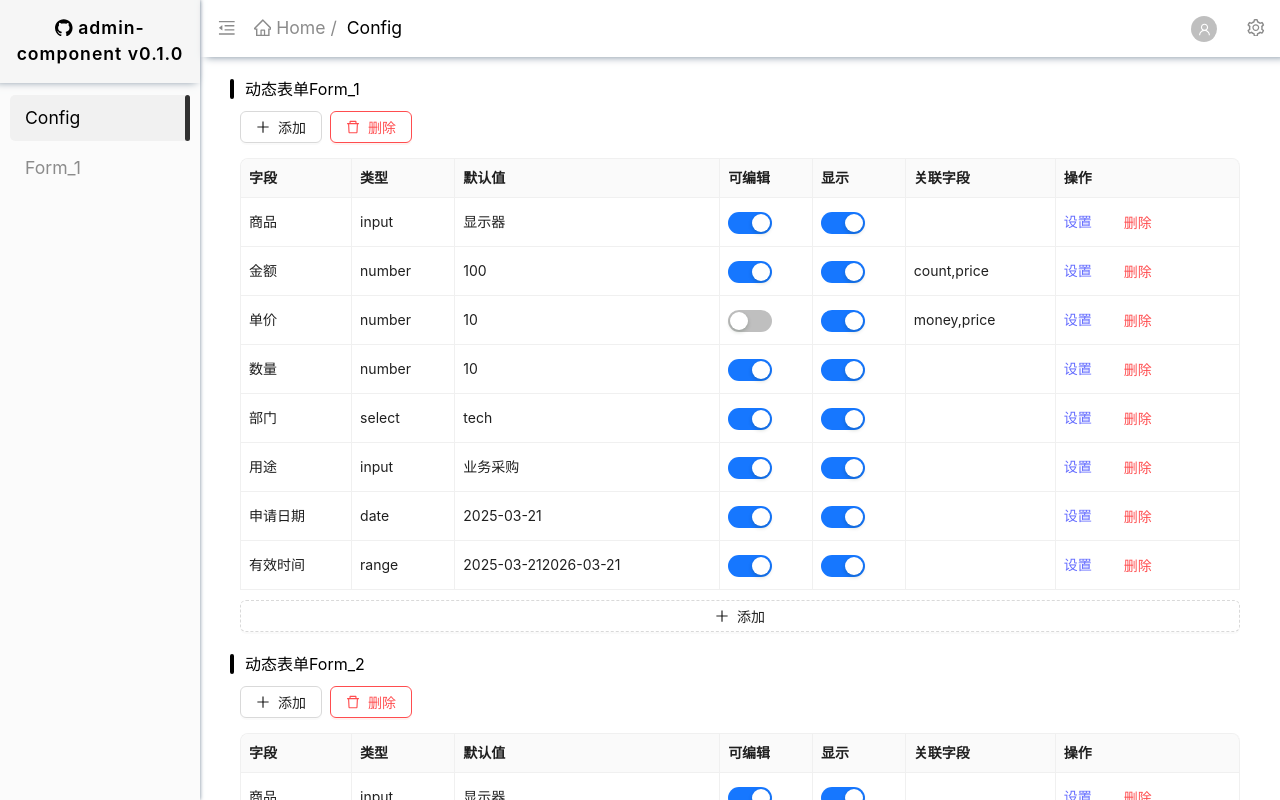
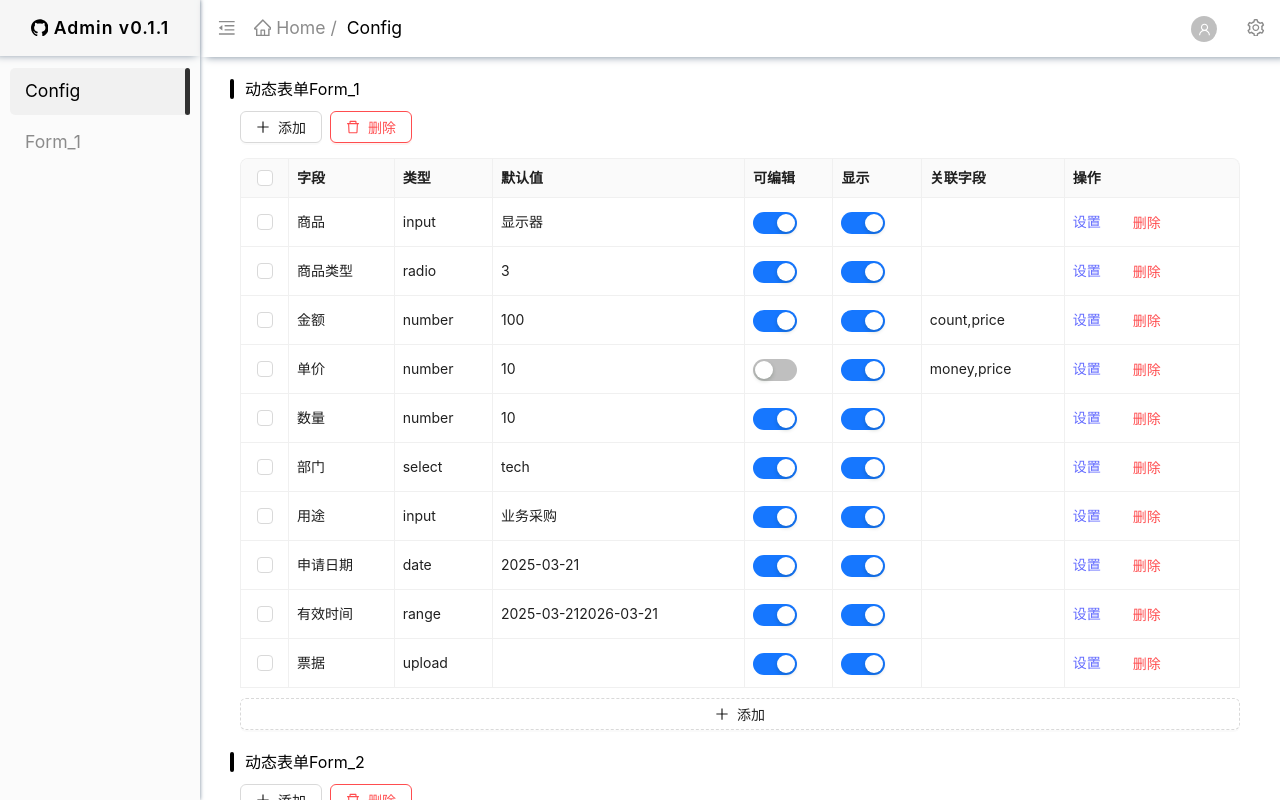
Before and after one commit to XIwE1/react-admin-component, a React (Vite) app: page / in a window 1280 px wide. Built offline with nearby package versions, Linux system fonts and the light colour scheme.

Commit message:
feat:支持radio、checkbox、upload类型的item

```diff
--- a/package.json
+++ b/package.json
@@ -1,7 +1,7 @@
 {
   "name": "react-test",
   "private": true,
-  "version": "0.1.0",
+  "version": "0.1.1",
   "type": "module",
   "scripts": {
     "dev": "vite",
--- a/src/components/Form/components/FormItem.tsx
+++ b/src/components/Form/components/FormItem.tsx
@@ -9,8 +9,10 @@ import {
   InputNumber,
   Select,
   Switch,
+  Radio,
+  Upload,
 } from "antd";
-import Radio from "antd/es/radio/radio";
+import { InboxOutlined } from "@ant-design/icons";
 
 const FormItem = (props: FormSchemaItem) => {
   const { field_key, field, extra, rules, tooltip, hidden, defaultValue } =
@@ -28,11 +30,13 @@ const FormItem = (props: FormSchemaItem) => {
     date: renderDateComponent,
     range: renderDateComponent,
     switch: renderSwitchComponent,
+    upload: renderUploadComponent,
     custom: renderCustomComponent,
   };
 
   const renderFieldComponent = (schemaItem: FormSchemaItem) => {
-    const { type, customRender, componentProps, reactions, disabled } = schemaItem;
+    const { type, customRender, componentProps, reactions, disabled } =
+      schemaItem;
     const renderFunction = componentMap[type] || renderEmpty;
     const Component = renderFunction(type) || <></>;
     return React.cloneElement(Component, {
@@ -70,10 +74,23 @@ const FormItem = (props: FormSchemaItem) => {
     return <Checkbox />;
   }
   function renderRadioComponent() {
-    return <Radio />;
+    return <Radio.Group />;
   }
   function renderSwitchComponent() {
     return <Switch />;
+  }
+  function renderUploadComponent() {
+    return (
+      <Upload.Dragger name="files" action="/upload.do">
+        <p className="ant-upload-drag-icon">
+          <InboxOutlined />
+        </p>
+        <p className="ant-upload-text">
+          Click or drag file to this area to upload
+        </p>
+        <p className="ant-upload-hint">Support for a single or bulk upload.</p>
+      </Upload.Dragger>
+    );
   }
   function renderCustomComponent(customRender: FormSchemaItem["customRender"]) {
     return <>renderCustomComponent</>;
--- /dev/null
+++ b/src/constants/type.js
@@ -0,0 +1 @@
+export const SELECT_TYPES = ['select', 'cascader', 'radio', 'checkbox'];
--- a/src/layout/aside/index.jsx
+++ b/src/layout/aside/index.jsx
@@ -8,7 +8,7 @@ const Aside = ({ props, children }) => {
     <div className="aside">
       <div className="title" onClick={jumpToGitHub}>
         <div className="">
-          <GithubOutlined /> admin-component v0.1.0
+          <GithubOutlined /> Admin v0.1.1
         </div>
       </div>
       <div className="list_container">{children}</div>
--- a/src/mock/config.ts
+++ b/src/mock/config.ts
@@ -8,6 +8,22 @@ export const mock_dataSource: FormSchemaItem[] = [
     defaultValue: "显示器",
     disabled: false,
     hidden: false,
+  },
+  {
+    field_key: "type",
+    field: "商品类型",
+    type: "radio",
+    defaultValue: 3,
+    disabled: false,
+    hidden: false,
+    componentProps: {
+      options: [
+        { label: "化工产品", value: 1 },
+        { label: "医疗制剂", value: 2 },
+        { label: "机械设备", value: 3 },
+        { label: "灯具空调", value: 4 },
+      ],
+    },
   },
   {
     field_key: "money",
@@ -43,7 +59,7 @@ export const mock_dataSource: FormSchemaItem[] = [
     field: "部门",
     type: "select",
 
-    defaultValue: "tech",
+    defaultValue: ["tech"],
     disabled: false,
     hidden: false,
     componentProps: {
@@ -52,6 +68,7 @@ export const mock_dataSource: FormSchemaItem[] = [
         { label: "技术部", value: "tech" },
         { label: "销售部", value: "sales" },
         { label: "财务部", value: "finance" },
+        { label: "行政部", value: "govern" },
       ],
     },
   },
@@ -79,6 +96,14 @@ export const mock_dataSource: FormSchemaItem[] = [
     disabled: false,
     hidden: false,
   },
+  {
+    field_key: "valid",
+    field: "票据",
+    type: "upload",
+    defaultValue: "",
+    disabled: false,
+    hidden: false,
+  },
 ];
 
 export const mock_configs: ConfigItemType[] = [
--- a/src/pages/config/ConfigItem.jsx
+++ b/src/pages/config/ConfigItem.jsx
@@ -163,6 +163,7 @@ const ConfigItem = (props) => {
             columns={columns}
             bordered
             rowKey="field_key"
+            rowSelection={'checkbox'}
             pagination={false}
             size="small"
           />
--- a/src/pages/config/component/ConfigItemModal.jsx
+++ b/src/pages/config/component/ConfigItemModal.jsx
@@ -3,6 +3,7 @@ import { useCallback, useEffect, useState } from "react";
 import { FORM_ITEM_TYPES } from "@/components/Form/Form.types.js";
 import SelectItem from "./SelectItem";
 
+import { SELECT_TYPES } from "@/constants/type.js";
 import "./ConfigItemModal.css";
 
 const ConfigItemModal = (props) => {
@@ -53,8 +54,8 @@ const ConfigItemModal = (props) => {
   };
 
   const renderSelectConfig = useCallback(() => {
-    if (currentType !== "select") return <></>;
-    return <SelectItem />;
+    if (!SELECT_TYPES.includes(currentType)) return <></>;
+    return <SelectItem type={currentType} />;
   }, [currentType]);
 
   return (
--- a/src/pages/config/component/SelectItem.jsx
+++ b/src/pages/config/component/SelectItem.jsx
@@ -3,10 +3,11 @@ import { PlusOutlined } from "@ant-design/icons";
 import { useEffect, useState } from "react";
 
 const SelectItem = (props) => {
-  const { options, onChange } = props;
+  const { type, options, onChange } = props;
 
   return (
     <>
+      {type === "select" && (
         <Form.Item
           label="选择类型"
           name={["componentProps", "mode"]}
@@ -17,6 +18,7 @@ const SelectItem = (props) => {
             <Radio value="multiple">多选</Radio>
           </Radio.Group>
         </Form.Item>
+      )}
       <Form.Item
         key="options"
         label="可选项"
```
Lines whose indentation alone changed are shown as unchanged.
